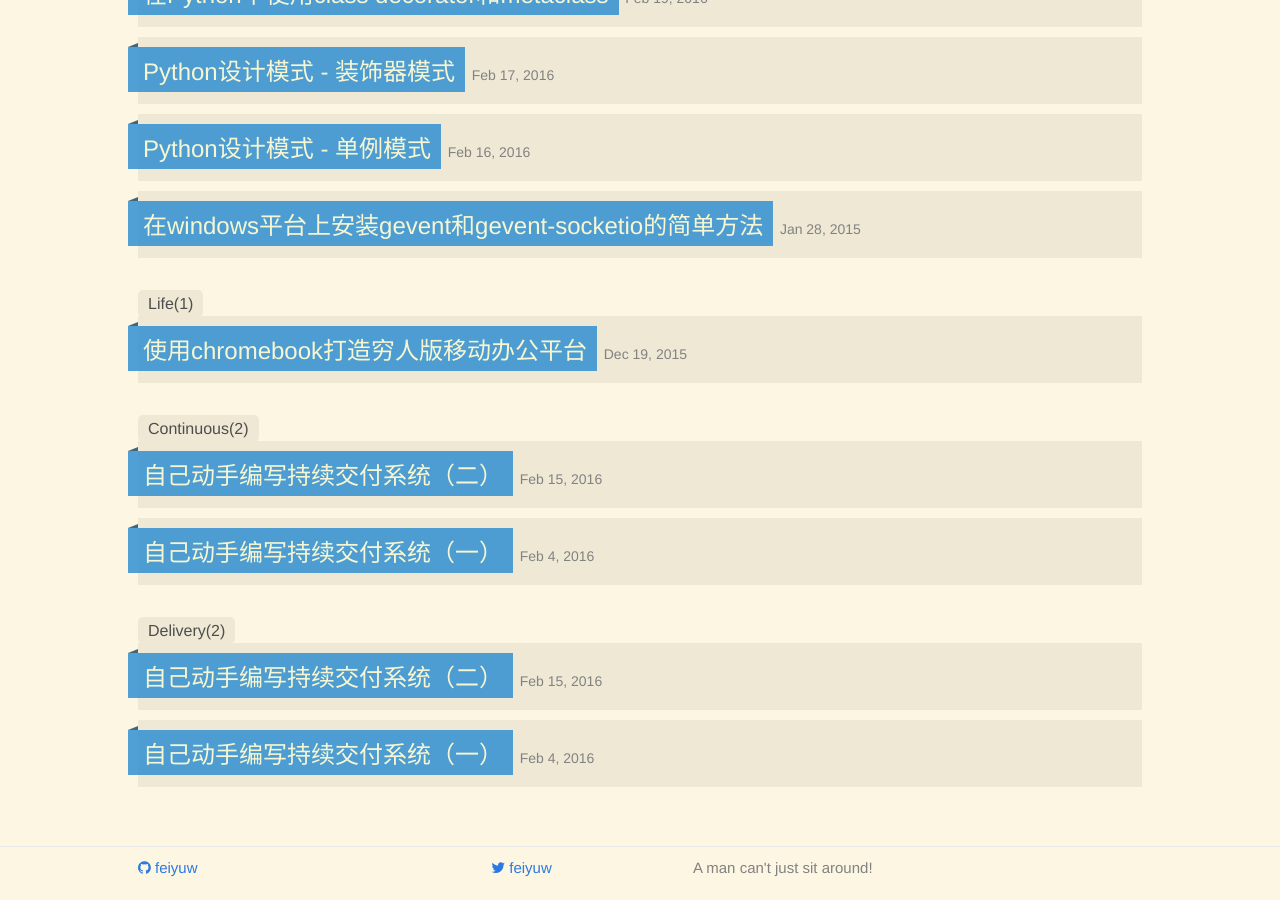
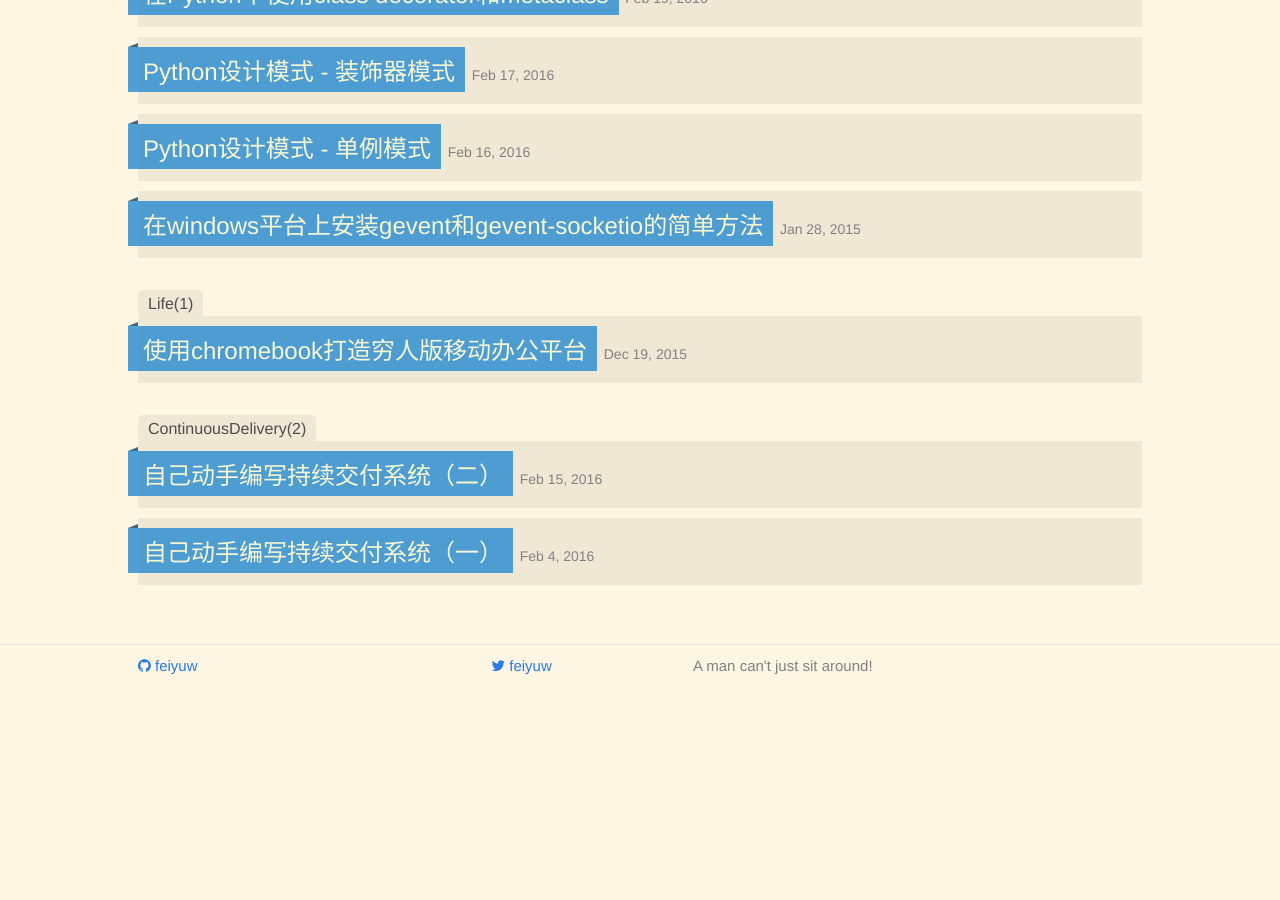
Before and after one commit to feiyuw/feiyuw.github.io, a Jekyll site: the page built from archive.html, in a window 1280 px wide and 900 px high, scrolled down 837 px. Built offline with Jekyll 4.4.1, drawn with Linux system fonts in a browser that asks for light colours; nearby versions of some CDN libraries; after the commit the page ends 1535 px from its top, so only the background shows below that.

Commit message:
update category

```diff
--- a/_posts/2016-02-04-buildup-a-continuous-delivery-tool-1.md
+++ b/_posts/2016-02-04-buildup-a-continuous-delivery-tool-1.md
@@ -2,7 +2,7 @@
 layout: post
 title:  "自己动手编写持续交付系统（一）"
 date:   2016-02-04 10:00:00
-categories: "Continuous Delivery"
+categories: "ContinuousDelivery"
 ---
 ## 前言
 [持续交付系统](https://en.wikipedia.org/wiki/Continuous_delivery)或者[持续集成系统](https://en.wikipedia.org/wiki/Continuous_integration)是现代软件开发不可或缺的基础设施，尤其在大型项目中，**持续交付系统**的质量和效率往往极大影响开发的质量和效率。许多大型软件项目甚至有一个或多个专门的团队来开发和维护这类系统。另外，**持续交付系统**包含软件研发中的大量一手数据，很好地挖掘这些数据，也可以得到很多有价值的信息。
--- a/_posts/2016-02-15-buildup-a-continuous-delivery-tool-2.md
+++ b/_posts/2016-02-15-buildup-a-continuous-delivery-tool-2.md
@@ -2,7 +2,7 @@
 layout: post
 title:  "自己动手编写持续交付系统（二）"
 date:   2016-02-15 15:00:00
-categories: "Continuous Delivery"
+categories: "ContinuousDelivery"
 ---
 在[自己动手编写持续交付系统（一）](http://blog.zhangyu.so/programming/2016/02/04/buildup-a-continuous-delivery-tool-1/)中，我们从基本的功能需求出发，构建了一个拥有基本功能的持续交付系统的骨架。
 
```
